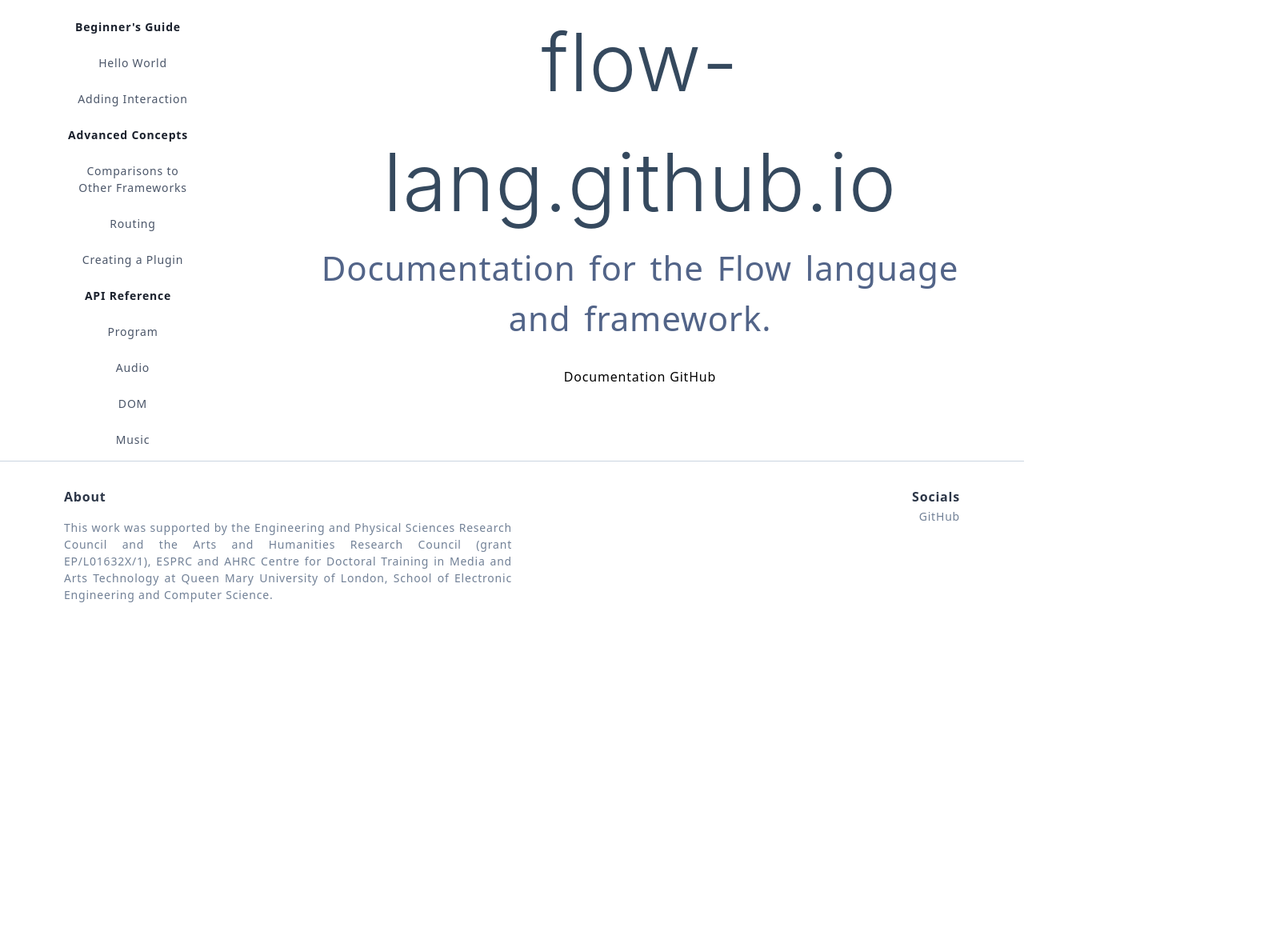
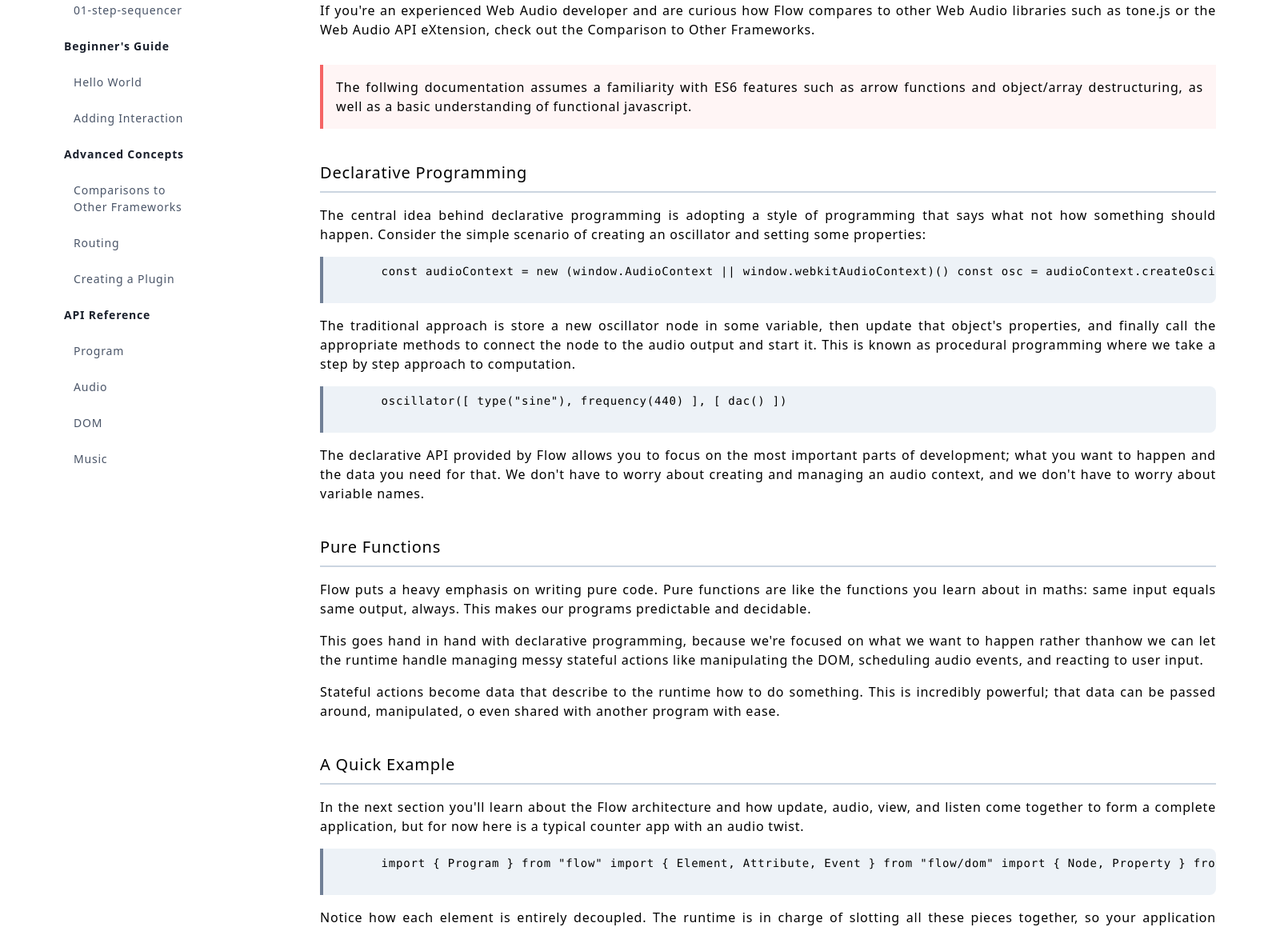
Before and after one commit to flow-lang/flow-lang.github.io, a Nuxt app: page / in a window 1280 px wide. Shown: the part 340-1499 px from the top of the page at 80% size, 1600 px wide, since content can reach past the window. Before the commit the page ends 1142 px from the top, so only its background shows below. Built offline with nearby package versions, Linux system fonts and the light colour scheme.

Commit message:
:sparkles: Add content components and create home page.

```diff
--- /dev/null
+++ b/components/content/ContentCode.vue
@@ -0,0 +1,13 @@
+<template>
+    <pre :class="preClass">
+      <code><slot /></code>
+    </pre>
+</template>
+
+<script>
+  export default {
+    data: () => ({
+      preClass: '{-display overflow-x-scroll -} {-typography text-sm -} {-background bg-gray-200 -} {-border border-l-4 rounded-r-lg border-gray-600 -} {-sizing -} {-spacing mb-4 p-2 -}'
+    })
+  }
+</script>
--- /dev/null
+++ b/components/content/ContentHeading.vue
@@ -0,0 +1,5 @@
+<template>
+  <h1 class="{-typography text-3xl -}">
+    <slot/>
+  </h1>
+</template>
--- /dev/null
+++ b/components/content/ContentNotice.vue
@@ -0,0 +1,18 @@
+<template>
+  <blockquote :class="blockquoteClass">
+    <slot />
+  </blockquote>
+</template>
+
+<script>
+  export default {
+    props: {
+      colour: { type: String }
+    },
+    data () {
+      return {
+        blockquoteClass: `{-background bg-${this.colour}-100 -} {-border border-l-4 border-${this.colour}-500 -} {-spacing my-4 p-4 -}`
+      }
+    }
+  }
+</script>
--- /dev/null
+++ b/components/content/ContentSubHeading.vue
@@ -0,0 +1,8 @@
+<template>
+  <div>
+    <h2 class="{-typography text-xl -} {-spacing pt-6 pb-2">
+      <slot/>
+    </h2>
+    <hr class="{-border border-b border-gray-400 -} {-spacing mb-4 -}">
+  </div>
+</template>
--- /dev/null
+++ b/components/content/ContentText.vue
@@ -0,0 +1,5 @@
+<template>
+  <p class="{-sizing w-full -} {-spacing pb-4 -}">
+    <slot />
+  </p>
+</template>
--- a/pages/index.vue
+++ b/pages/index.vue
@@ -1,77 +1,163 @@
 <template>
-  <div class="container">
-    <div>
-      <logo />
-      <h1 class="title">
-        flow-lang.github.io
-      </h1>
-      <h2 class="subtitle">
-        Documentation for the Flow language and framework.
-      </h2>
-      <div class="links">
-        <a
-          href="https://nuxtjs.org/"
-          target="_blank"
-          class="button--green"
-        >
-          Documentation
-        </a>
-        <a
-          href="https://github.com/nuxt/nuxt.js"
-          target="_blank"
-          class="button--grey"
-        >
-          GitHub
-        </a>
-      </div>
+  <div>
+    <content-heading>Introduction</content-heading>
+
+    <content-sub-heading>What is Flow?</content-sub-heading>
+    <content-text>
+      Flow is a complete front-end framework for developing interactive audio applications
+      with the Web Audio API. It has been built from the ground up to provide a unified,
+      declarative API for building both HTML interfaces and audio processing graphs.
+    </content-text>
+    <content-text>
+      If you'd like to read a more technical overview of the framework, you can
+      read our paper "A Model-View-Update Framework for Interactive Audio Web Applications".
+    </content-text>
+    <content-text>
+      If you're an experienced Web Audio developer and are curious how Flow compares
+      to other Web Audio libraries such as tone.js or the Web Audio API eXtension,
+      check out the Comparison to Other Frameworks.
+    </content-text>
+    <content-notice colour="red">
+      The follwing documentation assumes a familiarity with ES6 features such as
+      arrow functions and object/array destructuring, as well as a basic understanding
+      of functional javascript.
+    </content-notice>
+    <content-sub-heading>Declarative Programming</content-sub-heading>
+
+    <content-text>
+      The central idea behind declarative programming is adopting a style of programming
+      that says what not how something should happen. Consider the simple scenario
+      of creating an oscillator and setting some properties:
+    </content-text>
+    <content-code>
+      const audioContext = new (window.AudioContext || window.webkitAudioContext)()
+      const osc = audioContext.createOscillator()
+
+      oscillator.type = "sine"
+      oscillator.frequency.value = 440
+      oscillator.connect(audioContext.destination)
+      oscillator.start()
+    </content-code>
+    <content-text>
+      The traditional approach is store a new oscillator node in some variable, then
+      update that object's properties, and finally call the appropriate methods to
+      connect the node to the audio output and start it. This is known as procedural
+      programming where we take a step by step approach to computation.
+    </content-text>
+    <content-code>
+      oscillator([ type("sine"), frequency(440) ], [
+        dac()
+      ])
+    </content-code>
+    <content-text>
+      The declarative API provided by Flow allows you to focus on the most important
+      parts of development; what you want to happen and the data you need for that.
+      We don't have to worry about creating and managing an audio context, and we
+      don't have to worry about variable names.
+    </content-text>
+
+    <content-sub-heading>Pure Functions</content-sub-heading>
+    <content-text>
+      Flow puts a heavy emphasis on writing pure code. Pure functions are like the
+      functions you learn about in maths: same input equals same output, always.
+      This makes our programs predictable and decidable.
+    </content-text>
+    <content-text>
+      This goes hand in hand with declarative programming, because we're focused
+      on what we want to happen rather thanhow we can let the runtime handle managing
+      messy stateful actions like manipulating the DOM, scheduling audio events,
+      and reacting to user input.
+    </content-text>
+    <content-text>
+      Stateful actions become data that describe to the runtime how to do something.
+      This is incredibly powerful; that data can be passed around, manipulated, o
+      even shared with another program with ease.
+    </content-text>
+
+    <content-sub-heading>A Quick Example</content-sub-heading>
+    <content-text>
+      In the next section you'll learn about the Flow architecture and how update,
+      audio, view, and listen come together to form a complete application, but for
+      now here is a typical counter app with an audio twist.
+    </content-text>
+    <content-code>
+      import { Program } from "flow"
+      import { Element, Attribute, Event } from "flow/dom"
+      import { Node, Property } from "flow/audio"
+
+      const App = Program.instrument({
+        init: _ => 1,
+        update,
+        audio,
+        view,
+        listen
+      })
+
+      function update ([ action ], model) {
+        switch (action) {
+          case "Increment":
+            return model + 1
+          case "Decrement":
+            return model - 1
+        }
+      }
+
+      function audio (model) {
+        return Node.oscillator([ Property.frequency(440) ], [
+          Node.gain([ Property.gain(model / 10) ], [
+            Node.dac()
+          ])
+        ])
+      }
+
+      function view (model) {
+        return Element.div([], [
+          Element.button([ Attribute.className(".inc") ], [ "+" ]),
+          Element.div([], [ model.toString() ]),
+          Element.button([ Attribute.className(".dec") ], [ "-" ])
+        ])
+      }
+
+      function listen (model) {
+        return [
+          Event.click(".inc", _ => [ "Increment" ]),
+          Event.click(".dec", _ => [ "Decrement" ])
+        ]
+      }
+
+      App.use(Event)
+      App.start({
+        content: new AudioContext(),
+        root: document.querySelector("#app")
+      })
+    </content-code>
+    <content-text>
+      Notice how each element is entirely decoupled. The runtime is in charge of
+      slotting all these pieces together, so your application becomes a highly modular.
+      It's now trivial to try different views or different audio graphs without
+      wasting time hooking everything up.
+    </content-text>
+
+    <div class="{-typography text-right text-indigo-500 hover:text-indigo-800 -} {-spacing my-4 -}">
+      <nuxt-link to="/the-flow-architecture" class>The Flow Architecture</nuxt-link>»
     </div>
   </div>
 </template>
 
 <script>
-import Logo from '~/components/Logo.vue'
+import ContentHeading from "~/components/content/ContentHeading";
+import ContentSubHeading from "~/components/content/ContentSubHeading";
+import ContentText from "~/components/content/ContentText";
+import ContentCode from "~/components/content/ContentCode";
+import ContentNotice from "~/components/content/ContentNotice";
 
 export default {
   components: {
-    Logo
+    ContentHeading,
+    ContentSubHeading,
+    ContentText,
+    ContentCode,
+    ContentNotice
   }
-}
+};
 </script>
-
-<style>
-/* Sample `apply` at-rules with Tailwind CSS
-.container {
-  @apply min-h-screen flex justify-center items-center text-center mx-auto;
-}
-*/
-.container {
-  margin: 0 auto;
-  min-height: 100vh;
-  display: flex;
-  justify-content: center;
-  align-items: center;
-  text-align: center;
-}
-
-.title {
-  font-family: 'Quicksand', 'Source Sans Pro', -apple-system, BlinkMacSystemFont,
-    'Segoe UI', Roboto, 'Helvetica Neue', Arial, sans-serif;
-  display: block;
-  font-weight: 300;
-  font-size: 100px;
-  color: #35495e;
-  letter-spacing: 1px;
-}
-
-.subtitle {
-  font-weight: 300;
-  font-size: 42px;
-  color: #526488;
-  word-spacing: 5px;
-  padding-bottom: 15px;
-}
-
-.links {
-  padding-top: 15px;
-}
-</style>
```
